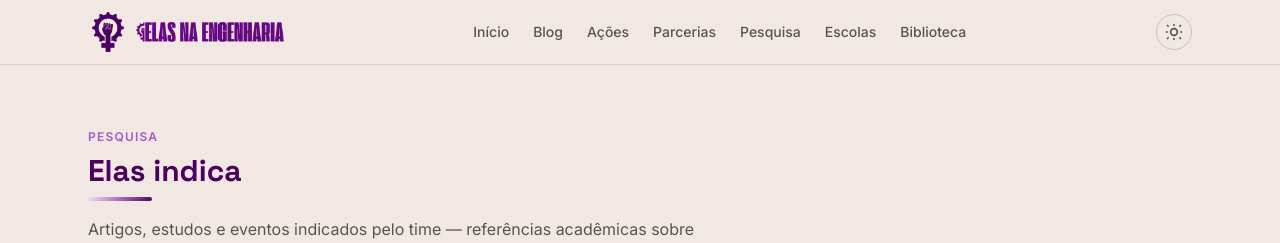
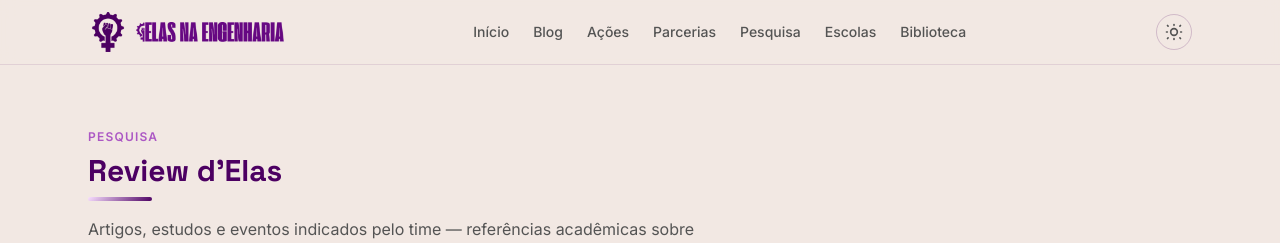
Before and after one commit to elasengunicamp/website, an Astro site: page /pesquisa in a window 1280 px wide. Shown: the top 243 px of the page. Built offline with nearby package versions, Linux system fonts and the light colour scheme; Astro itself is replaced by a stand-in of ours.

Commit message:
chore(site): renomear "Elas indica" para "Review d'Elas"

```diff
--- a/NOTES.md
+++ b/NOTES.md
@@ -27,7 +27,7 @@ Visitas à escolas, aniversário do Elas, dia da mulher...
 Apresentar parceiros, com logos, sobre e links. Editável no CMS.
 SWE, Technovation...
 
-### Pesquisa/Elas indica
+### Pesquisa/Review d'Elas
 
 Formato de blog, mas com conteúdo separado.
 Interessante prezar por disposição de autores, revistas, eventos e DOI...
--- a/public/admin/config.yml
+++ b/public/admin/config.yml
@@ -97,7 +97,7 @@ collections:
       - { label: Ordem, name: ordem, widget: number, default: 0, value_type: int, hint: "Número menor aparece primeiro." }
 
   - name: pesquisa
-    label: "Pesquisa / Elas indica"
+    label: "Pesquisa / Review d'Elas"
     folder: src/content/pesquisa
     create: true
     fields:
--- a/src/content.config.ts
+++ b/src/content.config.ts
@@ -60,7 +60,7 @@ const parceiros = defineCollection({
   }),
 });
 
-// Pesquisa/Elas indica — formato blog, conteúdo separado, com metadados de publicação
+// Pesquisa/Review d'Elas — formato blog, conteúdo separado, com metadados de publicação
 const pesquisa = defineCollection({
   loader: glob({ pattern: '**/*.md', base: './src/content/pesquisa' }),
   schema: z.object({
--- a/src/pages/pesquisa.astro
+++ b/src/pages/pesquisa.astro
@@ -1,5 +1,5 @@
 ---
-// "Pesquisa/Elas indica" (NOTES.md) — formato blog, mas conteúdo separado do
+// "Pesquisa/Review d'Elas" (NOTES.md) — formato blog, mas conteúdo separado do
 // blog de marketing: cards lidos como referência acadêmica/citação (autores,
 // veículo, DOI, data), não como post genérico. Cada card é "fixado" com um
 // pin lilás (public/graphics/icons/17.png — revisado, ver graphics-manifest.ts).
@@ -24,10 +24,10 @@ function formatarAutores(autores: string[]) {
 
 <BaseLayout
   title="Pesquisa"
-  description="Elas indica — artigos, estudos e eventos acadêmicos sobre equidade de gênero nas engenharias, indicados pelo Elas na Engenharia."
+  description="Review d'Elas — artigos, estudos e eventos acadêmicos sobre equidade de gênero nas engenharias, indicados pelo Elas na Engenharia."
 >
   <div class="mx-auto max-w-6xl px-4 py-16 sm:px-6">
-    <SectionHeading eyebrow="Pesquisa">Elas indica</SectionHeading>
+    <SectionHeading eyebrow="Pesquisa">Review d'Elas</SectionHeading>
     <p class="mt-4 max-w-2xl font-body text-base text-ink dark:text-ink-dark">
       Artigos, estudos e eventos indicados pelo time — referências acadêmicas sobre participação
       feminina e equidade de gênero nas engenharias.
--- a/src/pages/pesquisa/[slug].astro
+++ b/src/pages/pesquisa/[slug].astro
@@ -1,5 +1,5 @@
 ---
-// Detalhe de uma indicação de "Pesquisa/Elas indica" — lido como ficha de
+// Detalhe de uma indicação de "Pesquisa/Review d'Elas" — lido como ficha de
 // citação: metadados acadêmicos em destaque (autores, veículo, DOI) antes do
 // resumo, CTA final pro link externo do artigo/evento.
 import { getCollection } from 'astro:content';
```
